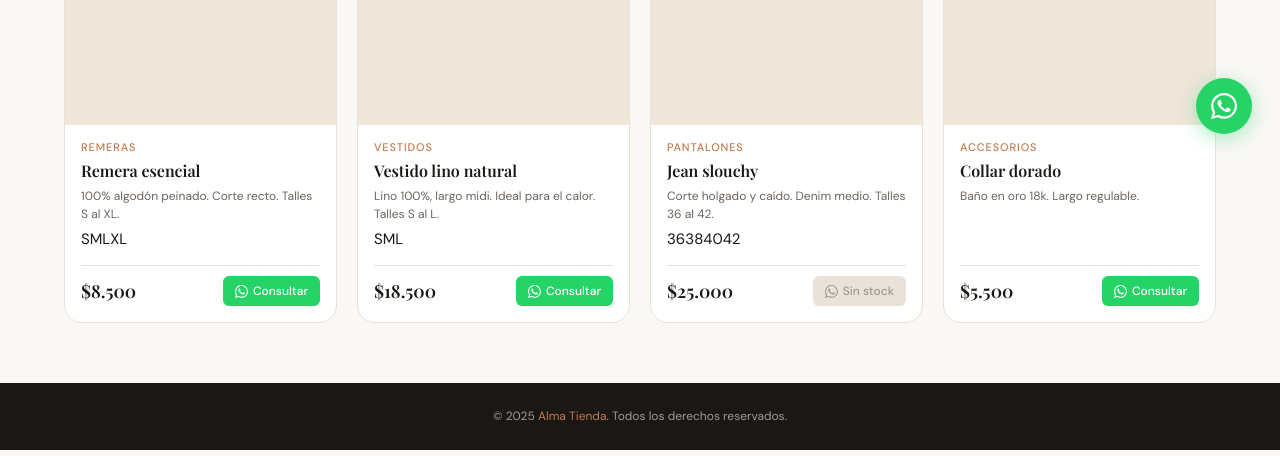
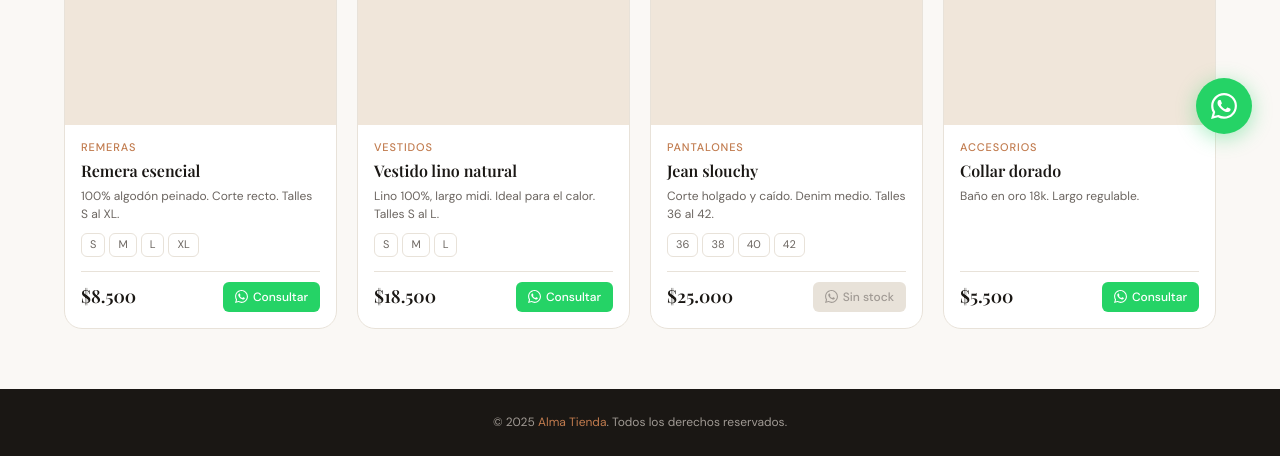
Before and after one commit to augusto-paez/catalogo-tienda, a plain HTML site: page index.html in a window 1280 px wide. Shown: the part 638-1094 px from the top of the page. Drawn offline with nearby package versions, Linux system fonts and the light colour scheme; a web font is replaced by a local one.

Commit message:
catalogo.css chips de talles en las cards

```diff
--- a/assets/css/catalogo.css
+++ b/assets/css/catalogo.css
@@ -174,3 +174,22 @@
   font-size: 40px;
   margin-bottom: 12px;
 }
+
+/* ── Chips de talles en las cards ───────────────────────────────
+   Se muestran debajo de la descripción cuando el producto
+   tiene talles definidos en config.js.
+   ---------------------------------------------------------------- */
+.card-talles {
+  display: flex;
+  gap: 4px;
+  flex-wrap: wrap;
+  margin-top: 6px;
+}
+
+.talle-chip {
+  padding: 2px 8px;
+  border: 1px solid var(--color-border);
+  border-radius: var(--radius-sm);
+  font-size: 11px;
+  color: var(--color-text-secondary);
+}
```
